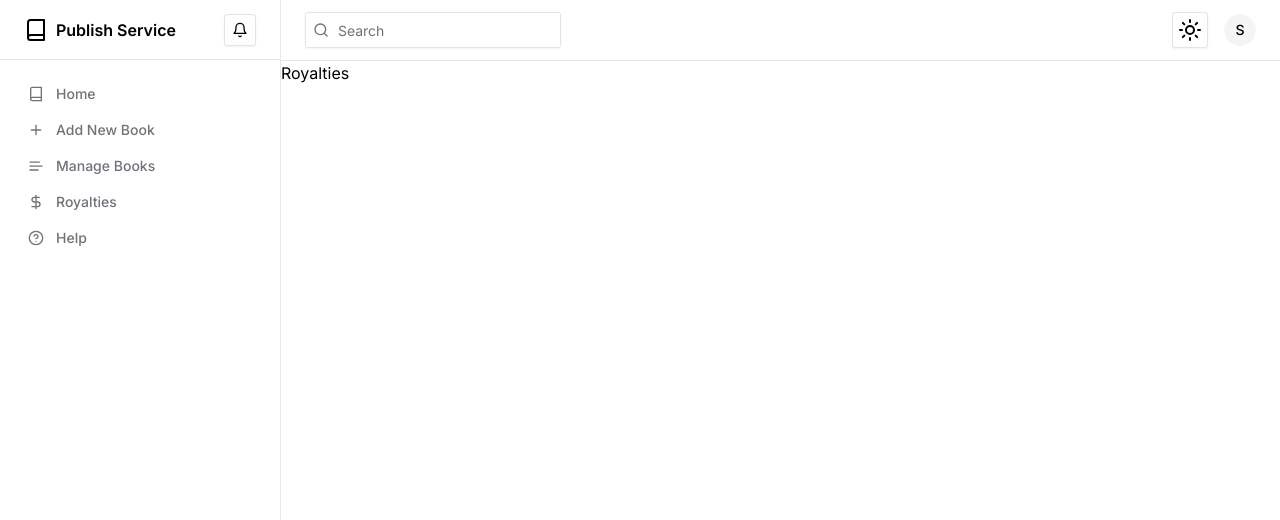
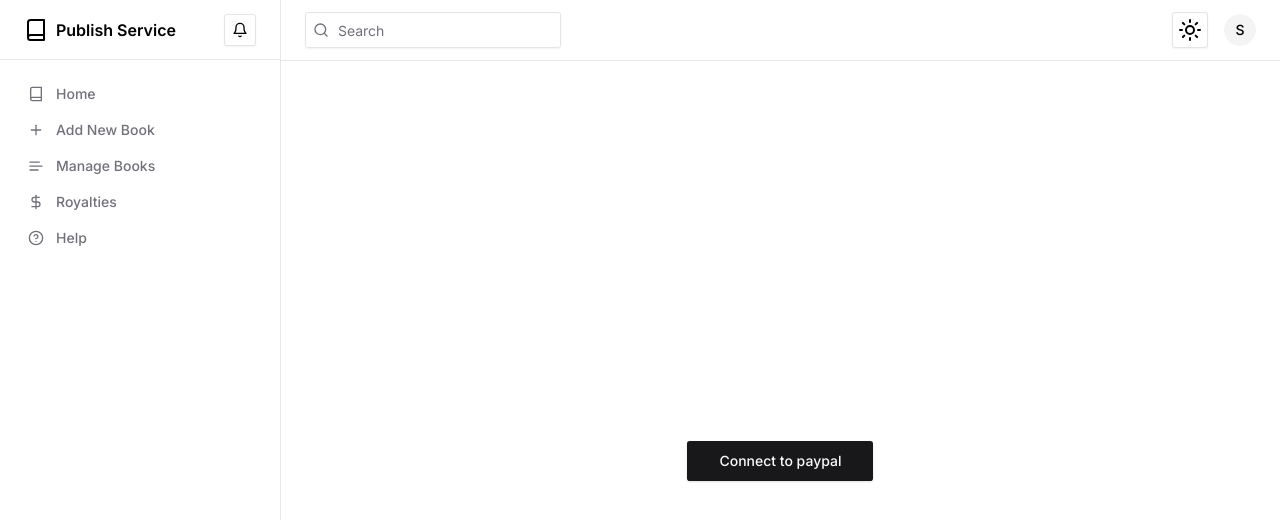
Before and after one commit to mohamedtsx/qaree-publish-service, a Next.js app: page /dashboard/royalties in a window 1280 px wide. Shown: the top 520 px of the page. Built offline with nearby package versions, Linux system fonts and the light colour scheme; no server answers; sample sign-in values are in the browser's storage; a web font is replaced by a local one; what gql.tada would draw is missing.

Commit message:
feat: add paypal popup script

```diff
--- a/src/app/dashboard/royalties/page.tsx
+++ b/src/app/dashboard/royalties/page.tsx
@@ -1,7 +1,81 @@
+import { Button, buttonVariants } from "@/components/ui/button";
+import { fetcher } from "@/lib/graphql/fetcher";
+import {
+	getMerchantStatusQuery,
+	getSellerOnboardingStatusQuery,
+	getSignupActionURLQuery,
+	userInfoQuery,
+} from "@/lib/graphql/queries";
+import Link from "next/link";
 import React from "react";
+import Script from "next/script";
 
-function Royalties() {
-	return <div>Royalties</div>;
+const getData = async (): Promise<{
+	url: string;
+	isConnected: boolean;
+}> => {
+	const { getSignupActionURL } = await fetcher({
+		query: getSignupActionURLQuery,
+		server: true,
+	});
+
+	const { userInfo } = await fetcher({
+		query: userInfoQuery,
+		server: true,
+	});
+
+	const id = userInfo?._id as string;
+
+	const { getSellerOnboardingStatus } = await fetcher({
+		query: getSellerOnboardingStatusQuery,
+		variables: {
+			trackingId: id,
+		},
+		server: true,
+	});
+
+	// const { getMerchantStatus } = await fetcher({
+	// 	query: getMerchantStatusQuery,
+	// 	server: true,
+	// });
+
+	return {
+		url: getSignupActionURL?.actionURL as string,
+		isConnected: false,
+	};
+};
+
+export default async function Royalties() {
+	// const { url, isConnected } = await getData();
+	const { url, isConnected } = { url: "", isConnected: false };
+
+	return (
+		<div className="h-svh flex items-center justify-center">
+			{/* <pre>{JSON.stringify(getMerchantStatusQuery, null, 2)}</pre> */}
+			{!isConnected ? (
+				<div>
+					<Script
+						id="paypal-js"
+						src="https://www.paypal.com/webapps/merchantboarding/js/lib/lightbox/partner.js"
+					/>
+					<Link
+						href={`${url}&displayMode=minibrowser`}
+						className={buttonVariants({
+							size: "lg",
+						})}
+					>
+						Connect to paypal
+					</Link>
+				</div>
+			) : (
+				<>Active</>
+			)}
+		</div>
+	);
 }
 
-export default Royalties;
+// pubcom2023@gmail.com
+// Publish14rC0mp@ny2o2
+
+// mohamedali00949@gmail.com
+// mohamedali00949
--- a/src/lib/graphql/fetcher.ts
+++ b/src/lib/graphql/fetcher.ts
@@ -60,7 +60,6 @@ export async function fetcher<
 					query: print(query),
 					variables,
 				}),
-				cache,
 				next: {
 					revalidate: 0,
 				},
--- a/src/lib/graphql/queries/user.ts
+++ b/src/lib/graphql/queries/user.ts
@@ -3,6 +3,7 @@ import { graphql } from "gql.tada";
 export const userInfoQuery = graphql(`
   query userInfo {
     userInfo {
+        _id
         name,
         email,
         avatar {
@@ -20,17 +21,6 @@ export const refreshTokenQuery = graphql(`
       refresh_token
     }
   }
-`);
-
-export const getMerchantStatusQuery = graphql(`
-  query getBookEPubContent($bookId: String!) {
-    getBookEPubContent(bookId: $bookId) {
-      content {
-        id
-        title
-      }
-    }
-}
 `);
 
 export const getSignupActionURLQuery = graphql(`
@@ -54,3 +44,34 @@ export const getSellerOnboardingStatusQuery = graphql(`
     }
   }
 `);
+
+export const getMerchantStatusQuery = graphql(`
+  query getMerchantStatus {
+    getMerchantStatus {
+      merchantId
+      trackingId
+      products {
+        name
+        status
+        vettingStatus
+        capabilities
+      }
+      capabilities {
+        name
+        status
+      }
+      paymentsReceivable
+      legalName
+      primaryEmailConfirmed
+      oauthIntegrations {
+        integrationType
+        integrationMethod
+        oauthThirdParty {
+          partnerClientId
+          merchantClientId
+          scopes
+        }
+      }
+    }
+}
+`);
```
